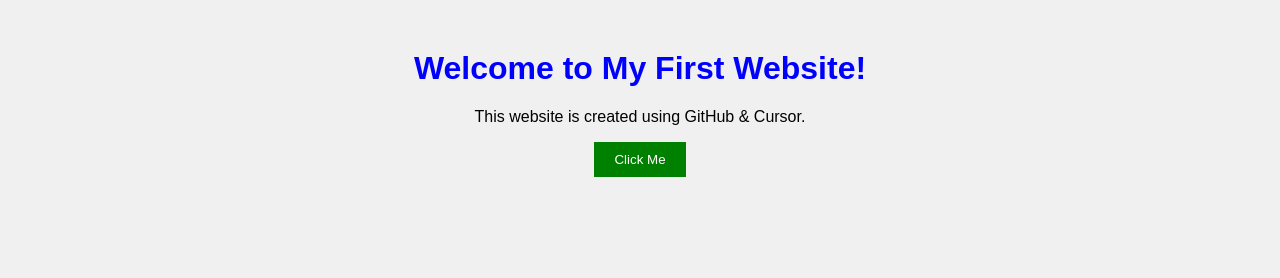
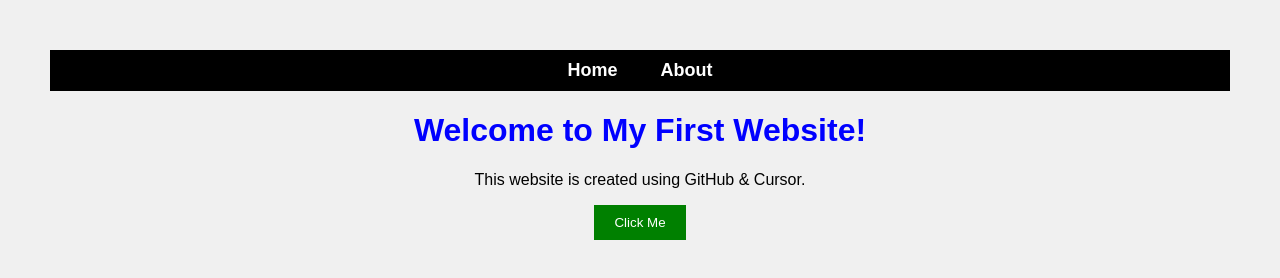
Before and after one commit to Siya492/MyWebsite, a plain HTML site: page index.html in a window 1280 px wide. Drawn offline with Linux system fonts and the light colour scheme.

Commit message:
Added navigation bar

```diff
--- a/index.html
+++ b/index.html
@@ -7,6 +7,13 @@
     <link rel="stylesheet" href="styles.css">
 </head>
 <body>
+
+    <!-- 🔹 Navigation Bar Added Here -->
+    <nav>
+        <a href="index.html">Home</a> |
+        <a href="about.html">About</a>
+    </nav>
+
     <h1>Welcome to My First Website!</h1>
     <p>This website is created using GitHub & Cursor.</p>
     <button onclick="showAlert()">Click Me</button>
```
